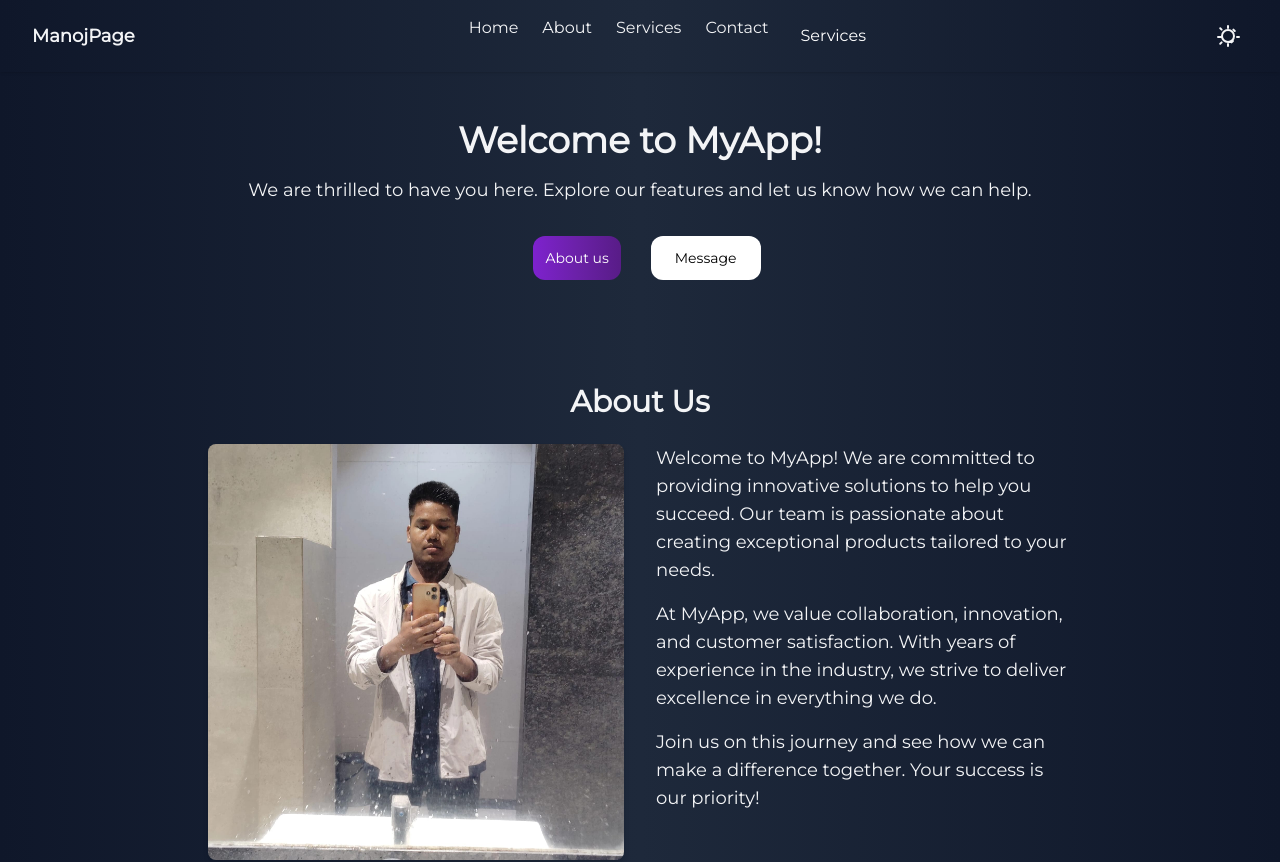
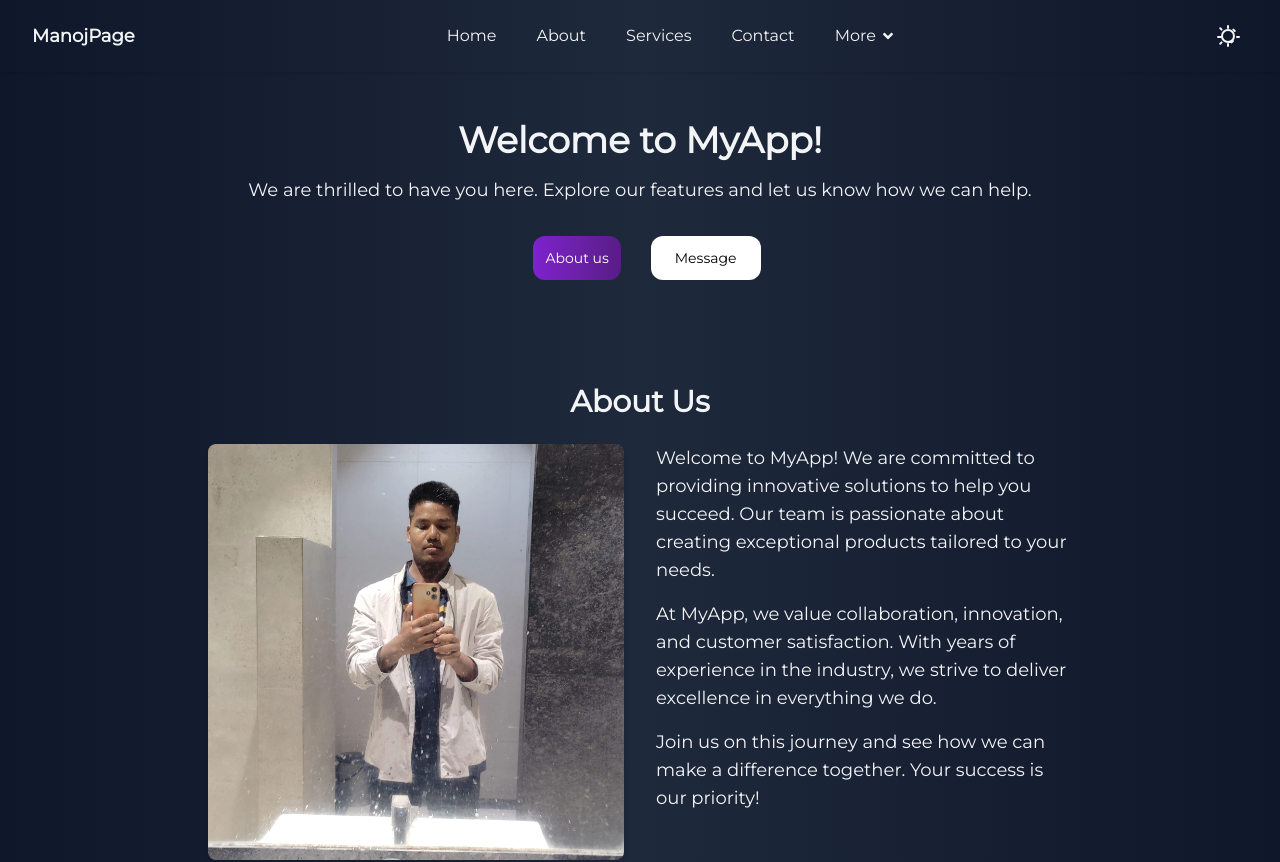
Before and after one commit to Manojroy1432/motion-react, a React (Vite) app: page / in a window 1280 px wide. Shown: the top 862 px of the page. Built offline with nearby package versions, Linux system fonts and the light colour scheme.

Commit message:
eight commit

```diff
--- a/package.json
+++ b/package.json
@@ -1,5 +1,5 @@
 {
-  "homepage":"https://github.com/Manojroy1432/motion-react.git",
+  "homepage": "https://github.com/Manojroy1432/motion-react.git",
   "name": "motion",
   "private": true,
   "version": "0.0.0",
@@ -14,6 +14,7 @@
     "motion": "^11.16.3",
     "react": "^18.3.1",
     "react-dom": "^18.3.1",
+    "react-icons": "^5.4.0",
     "react-router-dom": "^7.1.1"
   },
   "devDependencies": {
--- a/src/component/Navbar.jsx
+++ b/src/component/Navbar.jsx
@@ -1,5 +1,7 @@
 import React, { useState, useContext } from "react";
 import { themeContext } from "../App";
+import { FaAngleDown } from "react-icons/fa";
+import { Link } from "react-router-dom";
 
 const Navbar = () => {
   const [isMenuOpen, setIsMenuOpen] = useState(false);
@@ -28,24 +30,54 @@ const Navbar = () => {
           </a>
           {/* Desktop Links */}
           <div className="hidden md:flex space-x-6">
-            <a href="#Header">Home</a>
-            <a href="#About">About</a>
-            <a href="#Services">Services</a>
-            <a href="#Contact">Contact</a>
-            <span className="relative">
-              <button className="text-white hover:bg-gray-700 p-2 rounded">
-                Services
+            <a
+              href="#Header"
+              className="hover:bg-gray-700 p-2 rounded hover:text-white"
+            >
+              Home
+            </a>
+            <a
+              href="#About"
+              className="hover:bg-gray-700 p-2 rounded hover:text-white"
+            >
+              About
+            </a>
+            <a
+              href="#Services"
+              className="hover:bg-gray-700 p-2 rounded hover:text-white"
+            >
+              Services
+            </a>
+            <a
+              href="#Contact"
+              className="hover:bg-gray-700 p-2 rounded hover:text-white"
+            >
+              Contact
+            </a>
+            <span className="relative group">
+              <button className="flex items-center justify-center gap-1 hover:text-white hover:bg-gray-700 p-2 rounded ">
+                More{" "}
+                <span>
+                  <FaAngleDown />
+                </span>
               </button>
-              <div className="absolute left-0 hidden mt-2 w-40 bg-gray-800 text-white rounded shadow-lg group-hover:block">
-                <a href="#" className="block px-4 py-2">
-                  Web Development
-                </a>
-                <a href="#" className="block px-4 py-2">
-                  App Development
-                </a>
-                <a href="#" className="block px-4 py-2">
-                  SEO Services
-                </a>
+              <div className="absolute left-0 hidden mt-0 w-40 bg-gray-800 text-white rounded shadow-lg group-hover:block">
+                <Link to={"#"} className="block px-4 py-2">
+                  Photoes
+                </Link>
+
+                <Link to={"#"} className="block px-4 py-2">
+                  Members
+                </Link>
+                <Link to={"#"} className="block px-4 py-2">
+                  Location
+                </Link>
+                <Link to={"#"} className="block px-4 py-2">
+                  Contact
+                </Link>
+                <Link to={"#"} className="block px-4 py-2">
+                  Fees
+                </Link>
               </div>
             </span>
           </div>
@@ -107,31 +139,66 @@ const Navbar = () => {
             <a
               onClick={() => toggleMenu(false)}
               href="#Header"
-              className="block "
+              className="block hover:bg-gray-700 py-1 px-3 rounded hover:text-white"
             >
               Home
             </a>
             <a
               onClick={() => toggleMenu(false)}
               href="#About"
-              className="block "
+              className="block hover:bg-gray-700 py-1 px-3 rounded hover:text-white"
             >
               About
             </a>
             <a
               onClick={() => toggleMenu(false)}
               href="#Services"
-              className="block "
+              className="block hover:bg-gray-700 py-1 px-3 rounded hover:text-white"
             >
               Services
             </a>
             <a
               onClick={() => toggleMenu(false)}
               href="#Contact"
-              className="block "
+              className="block hover:bg-gray-700 py-1 px-3 rounded hover:text-white"
             >
               Contact
             </a>
+            <Link
+              to={"photo"}
+              onClick={() => toggleMenu(false)}
+              className="block hover:bg-gray-700 py-1 px-3 rounded hover:text-white"
+            >
+              Photo
+            </Link>
+            <Link
+              to={"members"}
+              onClick={() => toggleMenu(false)}
+              className="block hover:bg-gray-700 py-1 px-3 rounded hover:text-white"
+            >
+              Members
+            </Link>
+            <Link
+              to={"location"}
+              onClick={() => toggleMenu(false)}
+              className="block hover:bg-gray-700 py-1 px-3 rounded hover:text-white"
+            >
+              Location
+            </Link>
+            <Link
+              to={"contact"}
+              onClick={() => toggleMenu(false)}
+              className="block hover:bg-gray-700 py-1 px-3 rounded hover:text-white"
+            >
+              Contact
+            </Link>
+            <Link
+              to={"fees"}
+              onClick={() => toggleMenu(false)}
+              className="block hover:bg-gray-700 py-1 px-3 rounded hover:text-white"
+            >
+              Fees
+            </Link>
           </div>
         )}
       </div>
```
Also changed, not shown: 1 other file (tests, documents, lock files or other folders).
